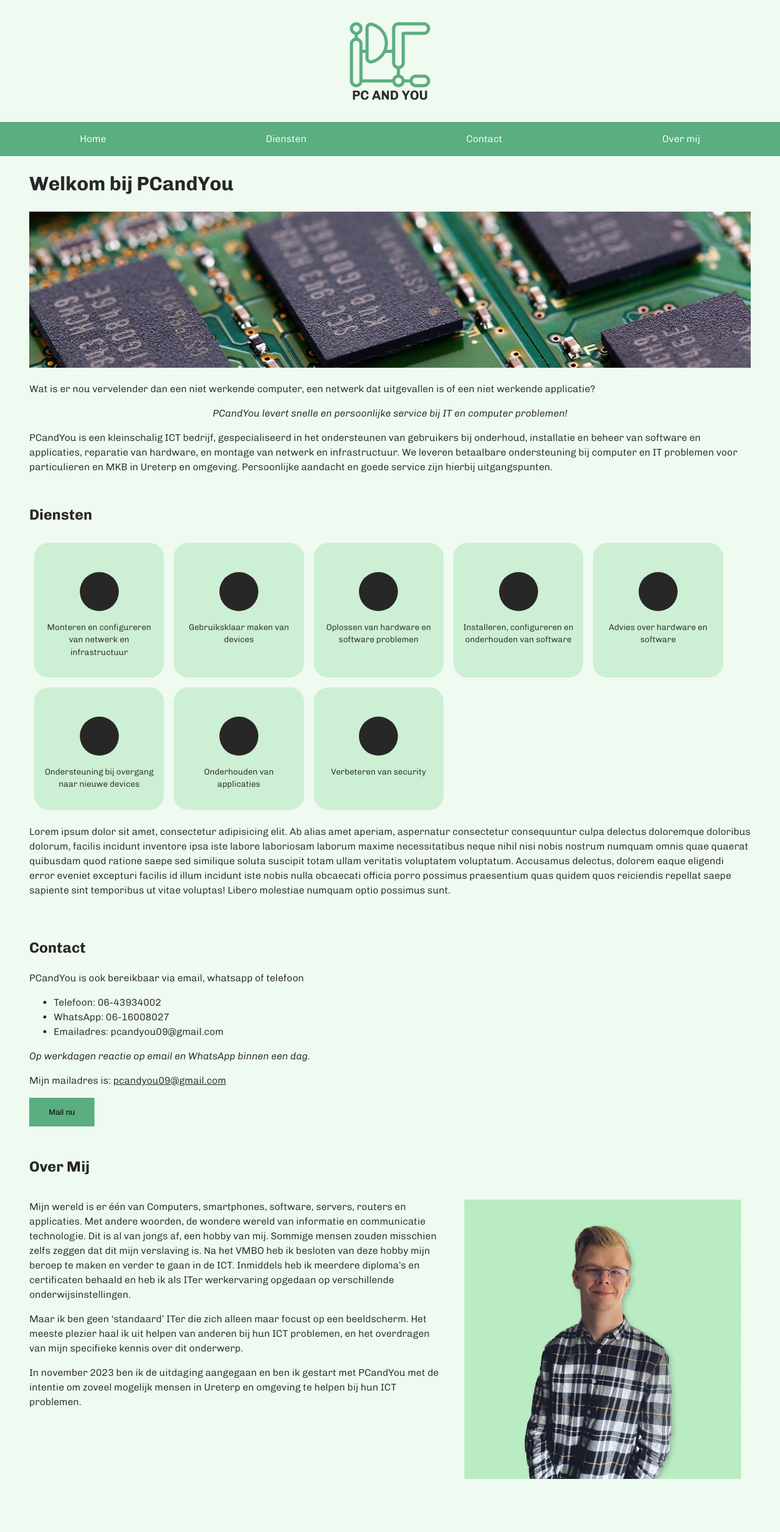
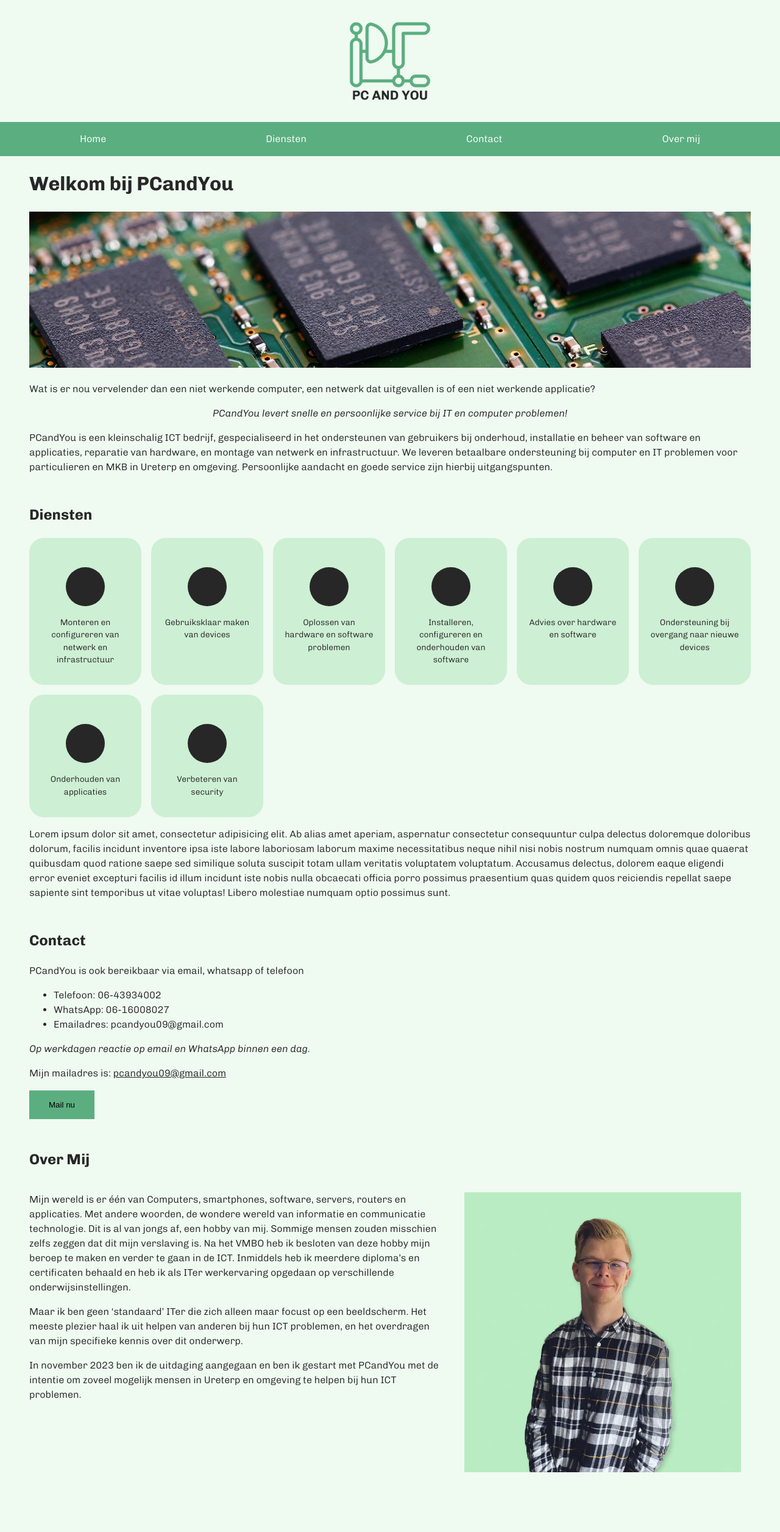
Before and after one commit to pcandyou-ureterp/pc-and-you, a Jekyll site: the page built from index.html, in a window 1280 px wide. Shown: the whole page at 61% size. Built offline with Jekyll 4.4.1, drawn with Linux system fonts in a browser that asks for light colours.

Commit message:
Add navigation actions + make responsive

```diff
--- a/_includes/about-me.html
+++ b/_includes/about-me.html
@@ -1,4 +1,4 @@
-<section>
+<section id="section-about-me">
     <h2>Over Mij</h2>
     <div class="about-me-container">
         <div class="text-container">
--- a/_includes/contact.html
+++ b/_includes/contact.html
@@ -1,4 +1,4 @@
-<section>
+<section id="section-contact">
     <h2>Contact</h2>
     <p>PCandYou is ook bereikbaar via email, whatsapp of telefoon</p>
     <ul>
--- a/_includes/services.html
+++ b/_includes/services.html
@@ -1,4 +1,4 @@
-<section>
+<section id="section-services">
     <h2>Diensten</h2>
     <div class="services-row">
         {% for service in site.data.services %}
@@ -7,6 +7,6 @@
                 <span>{{ service.name }}</span>
             </div>
         {% endfor %}
-        <p>Lorem ipsum dolor sit amet, consectetur adipisicing elit. Ab alias amet aperiam, aspernatur consectetur consequuntur culpa delectus doloremque doloribus dolorum, facilis incidunt inventore ipsa iste labore laboriosam laborum maxime necessitatibus neque nihil nisi nobis nostrum numquam omnis quae quaerat quibusdam quod ratione saepe sed similique soluta suscipit totam ullam veritatis voluptatem voluptatum. Accusamus delectus, dolorem eaque eligendi error eveniet excepturi facilis id illum incidunt iste nobis nulla obcaecati officia porro possimus praesentium quas quidem quos reiciendis repellat saepe sapiente sint temporibus ut vitae voluptas! Libero molestiae numquam optio possimus sunt.</p>
     </div>
+    <p>Lorem ipsum dolor sit amet, consectetur adipisicing elit. Ab alias amet aperiam, aspernatur consectetur consequuntur culpa delectus doloremque doloribus dolorum, facilis incidunt inventore ipsa iste labore laboriosam laborum maxime necessitatibus neque nihil nisi nobis nostrum numquam omnis quae quaerat quibusdam quod ratione saepe sed similique soluta suscipit totam ullam veritatis voluptatem voluptatum. Accusamus delectus, dolorem eaque eligendi error eveniet excepturi facilis id illum incidunt iste nobis nulla obcaecati officia porro possimus praesentium quas quidem quos reiciendis repellat saepe sapiente sint temporibus ut vitae voluptas! Libero molestiae numquam optio possimus sunt.</p>
 </section>
--- a/_layouts/default.html
+++ b/_layouts/default.html
@@ -2,6 +2,7 @@
 <html lang="en">
 <head>
     <meta charset="utf-8">
+    <meta name="viewport" content="width=device-width, initial-scale=1.0" />
     <title>{{ page.title }}</title>
     <link rel="stylesheet" href="{{ site.baseurl }}/styles/main.css">
     <link rel="stylesheet" href="{{ site.baseurl }}/styles/main-info.css">
@@ -9,7 +10,7 @@
     <link rel="stylesheet" href="{{ site.baseurl }}/styles/about-me.css">
     <script src="{{ site.baseurl }}/scripts/navigation-animation.js"></script>
 </head>
-<body>
+<body id="section-home">
   {% include header.html %}
   {{ content }}
 </body>
--- a/scripts/navigation-animation.js
+++ b/scripts/navigation-animation.js
@@ -1,4 +1,8 @@
 
 function onNavElementClick (location) {
-    console.log("Navigating to " + location + "...");
+    const yOffset = -40;
+    const element = document.querySelector(`#section-${location}`);
+    const y = element.getBoundingClientRect().top + window.scrollY + yOffset;
+
+    window.scrollTo({top: y, behavior: 'smooth'});
 }
--- a/styles/about-me.scss
+++ b/styles/about-me.scss
@@ -1,5 +1,7 @@
 ---
 ---
+
+@import "media-queries";
 
 .about-me-container {
   display: flex;
@@ -7,12 +9,20 @@
   justify-content: center;
   flex-wrap: nowrap;
 
+  @include respond(mobile) {
+    flex-direction: column-reverse;
+  }
+
   > div {
     padding: 16px;
   }
 
   .photo-container {
     flex: 4;
+
+    @include respond(mobile) {
+      padding: 0;
+    }
   }
 
   .text-container {
--- a/styles/services.scss
+++ b/styles/services.scss
@@ -1,17 +1,21 @@
 ---
 ---
 
+@import "media-queries";
+
 .services-row {
-    display: flex;
-    flex-direction: row;
-    flex-wrap: wrap;
+    display: grid;
+    grid-template-columns: repeat(6, 1fr);
+    gap: 16px;
+
+    @include respond(mobile) {
+        grid-template-columns: repeat(2, 1fr);
+    }
 
     .card {
         display: flex;
         flex-direction: column;
         background-color: var(--midlight-color);
-        margin: 8px;
-        width: calc(100% / 6 - 16px);
         border-radius: 24px;
         padding: 32px 16px;
 
@@ -29,3 +33,9 @@
         }
     }
 }
+
+@media only screen and (max-width: 600px) {
+    .services-row {
+        grid-template-columns: repeat(2, 1fr);
+    }
+}
```
Also changed, not shown: 1 other file.
